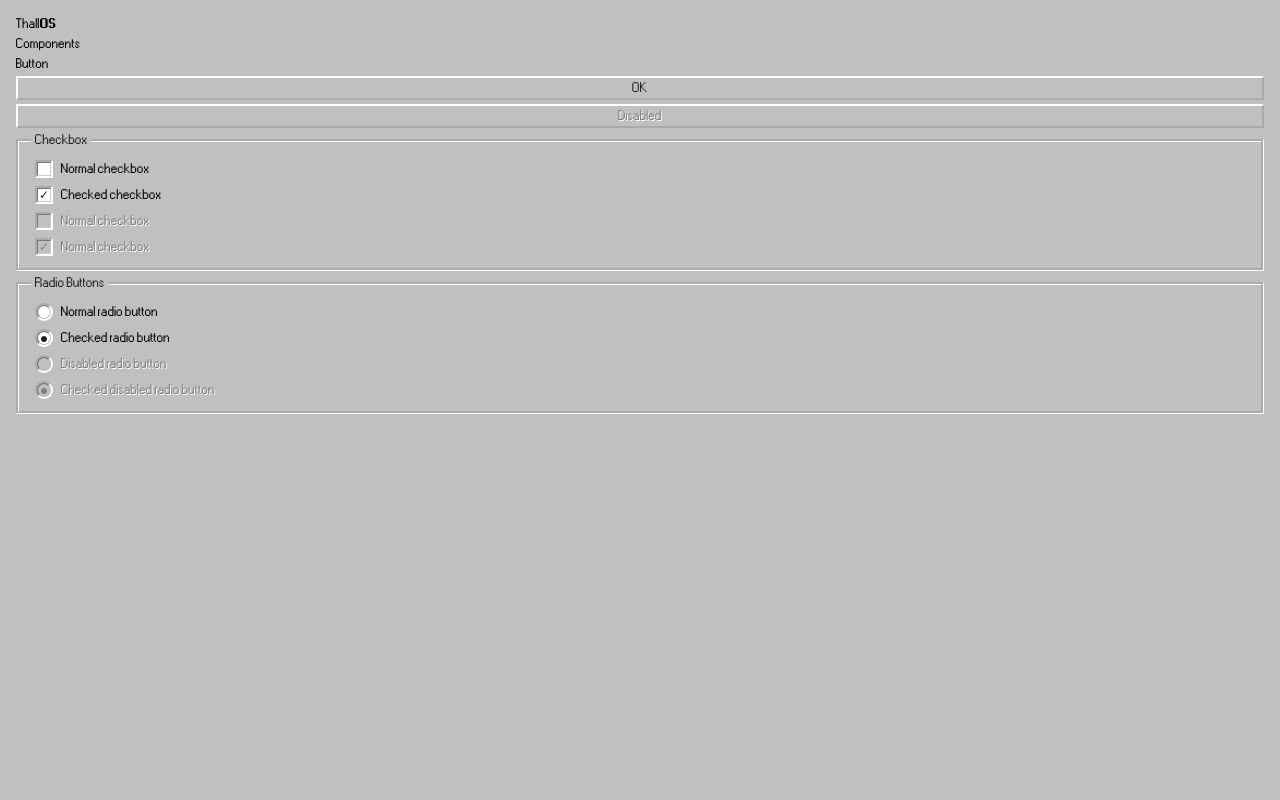
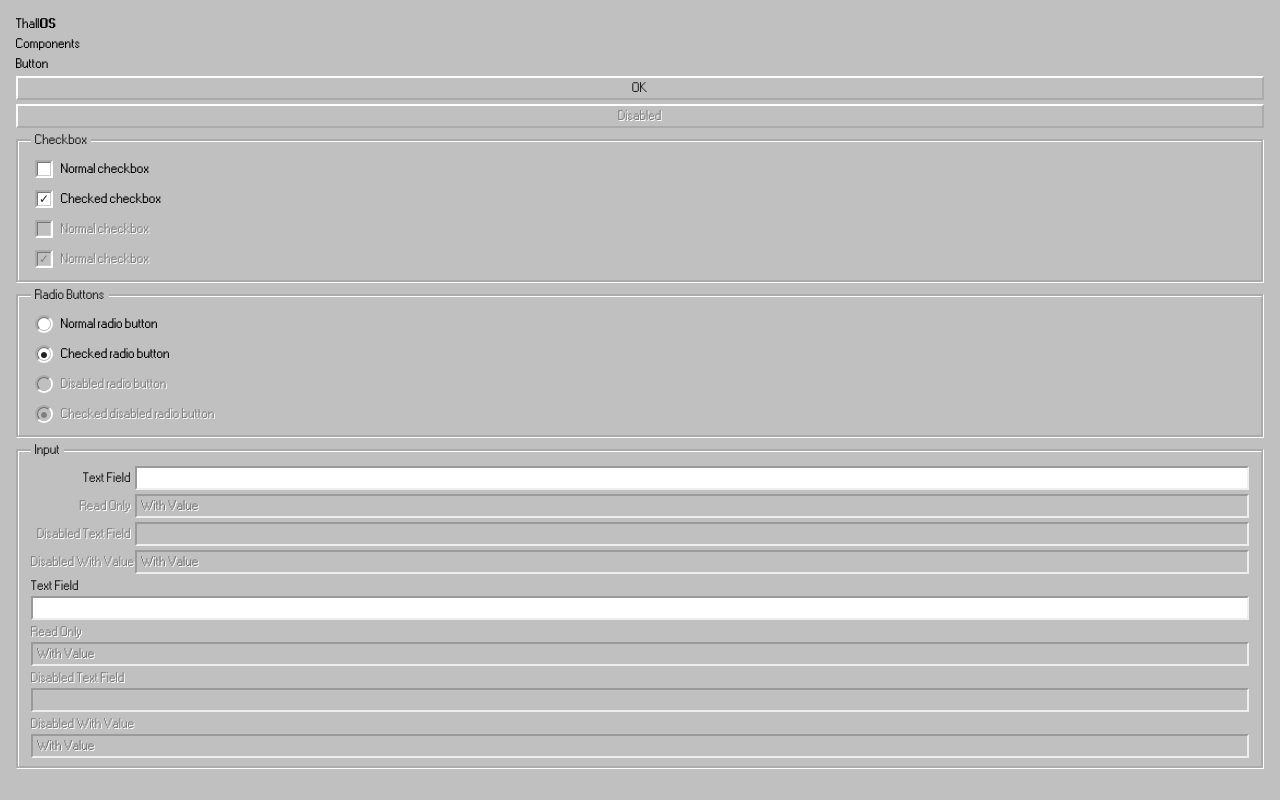
Before and after one commit to tmaiadev/thallos, a React (Vite) app: page / in a window 1280 px wide. Built offline with nearby package versions, Linux system fonts and the light colour scheme.

Commit message:
feat: showcases TextField in DesignSystem and updates Fieldset layout

```diff
--- a/src/components/system/design-system/DesignSystem.tsx
+++ b/src/components/system/design-system/DesignSystem.tsx
@@ -3,6 +3,7 @@ import Checkbox from "../../ui/checkbox";
 import RadioButton from "@/components/ui/radio-button";
 import Fieldset from "@/components/ui/fieldset";
 import style from "./DesignSystem.module.css";
+import TextField from "@/components/ui/text-field";
 
 export function DesignSystem() {
   return (
@@ -24,6 +25,16 @@ export function DesignSystem() {
         <RadioButton disabled>Disabled radio button</RadioButton>
         <RadioButton defaultChecked disabled>Checked disabled radio button</RadioButton>
       </Fieldset>
+      <Fieldset legend="Input">
+        <TextField label="Text Field" variant="inline" />
+        <TextField label="Read Only" placeholder="With Value" variant="inline" readOnly />
+        <TextField label="Disabled Text Field" variant="inline" disabled />
+        <TextField label="Disabled With Value" placeholder="With Value" variant="inline" disabled />
+        <TextField label="Text Field" />
+        <TextField label="Read Only" placeholder="With Value" readOnly />
+        <TextField label="Disabled Text Field" disabled />
+        <TextField label="Disabled With Value" placeholder="With Value" disabled />
+      </Fieldset>
     </div>
   );
 };
--- a/src/components/ui/fieldset/Fieldset.module.css
+++ b/src/components/ui/fieldset/Fieldset.module.css
@@ -2,6 +2,9 @@
   .fieldset {
     border-style: groove;
     border-width: 3px;
+    display: flex;
+    flex-direction: column;
+    gap: 4px;
     padding: 8px 12px;
 
     &:disabled {
```
